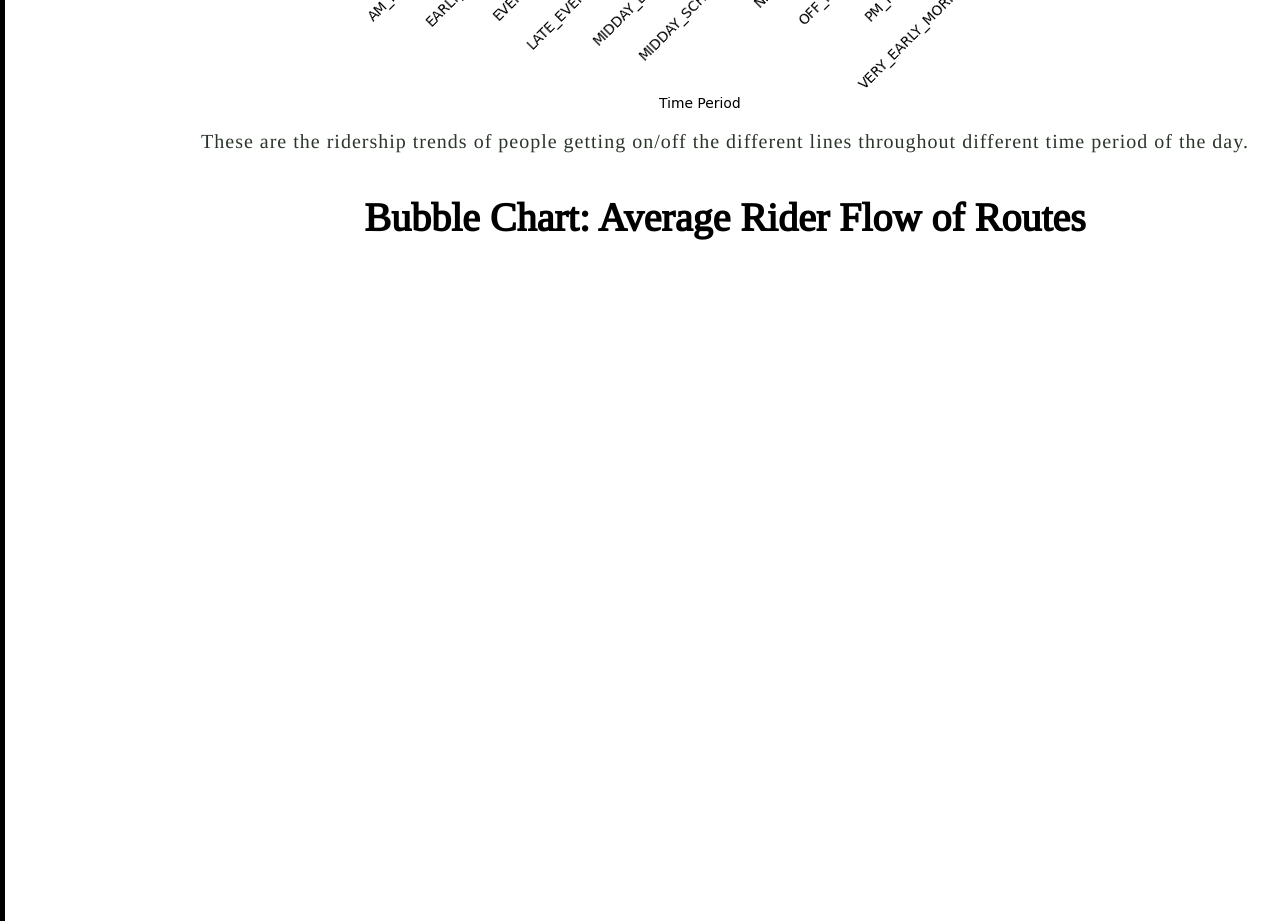
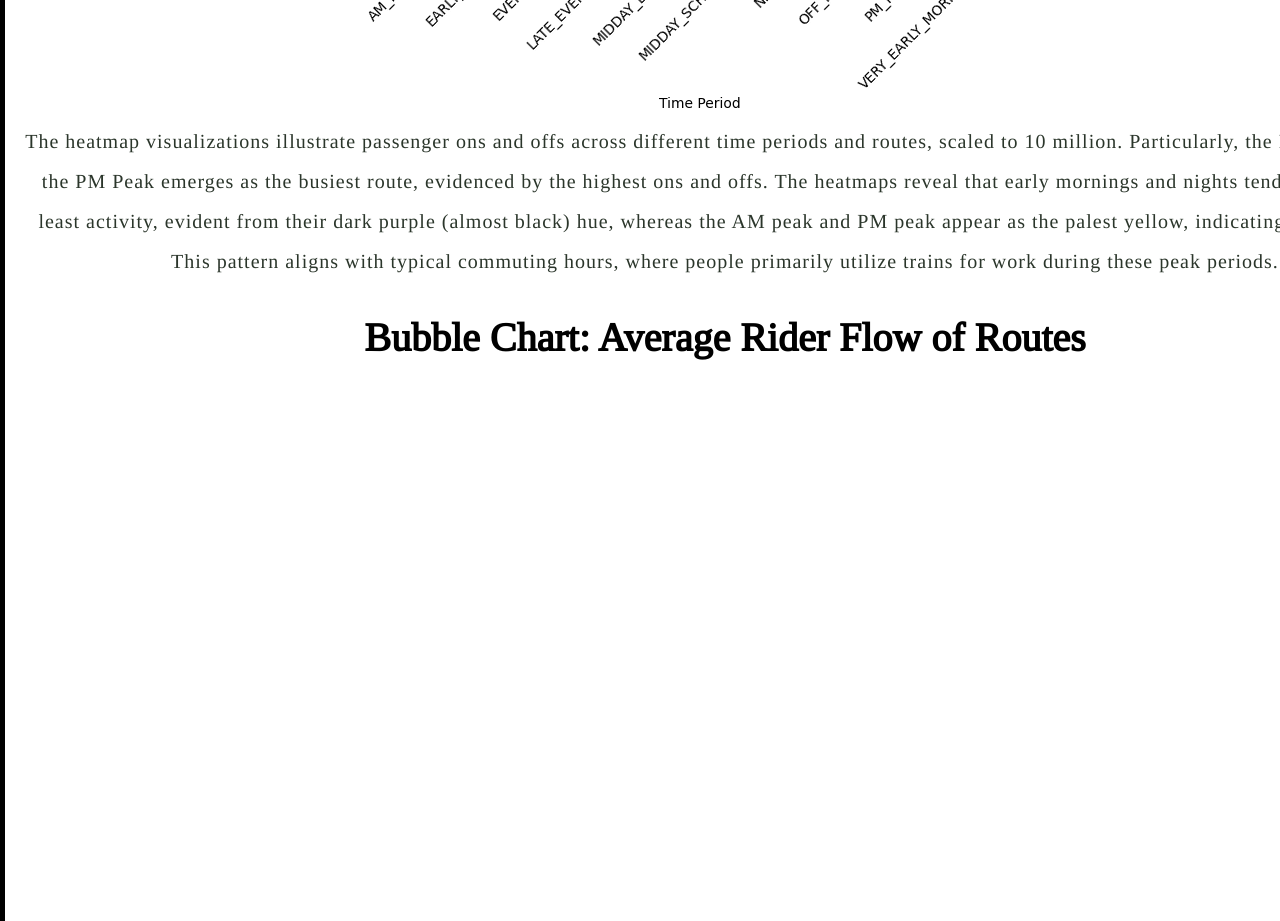
Before and after one commit to ibabaig/ds4200-final, a plain HTML site: page index.html in a window 1280 px wide. Shown: the part 3720-4641 px from the top of the page. Drawn offline with nearby package versions, Linux system fonts and the light colour scheme; a script that the page names is missing.

Commit message:
Update index.html
added to heatmap paragraph

```diff
--- a/index.html
+++ b/index.html
@@ -36,7 +36,11 @@
     <h2>Heatmap: Time Periods and Riderships Frequency</h2>
         <img src="images/heatmap_offs.png" alt="Total Passenger Offs throughout the day"/>
         <img src="images/heatmap_ons.png" alt="Total Passenger Ons throughout the day"/>
-      <p>These are the ridership trends of people getting on/off the different lines throughout different time period of the day.</p>
+      <p>The heatmap visualizations illustrate passenger ons and offs across different time periods and routes, scaled to 10 million.
+        Particularly, the Red Line during the PM Peak emerges as the busiest route, evidenced by the highest ons and offs. The heatmaps
+        reveal that early mornings and nights tend to exhibit the least activity, evident from their dark purple (almost black) hue,
+        whereas the AM peak and PM peak appear as the palest yellow, indicating peak activity. This pattern aligns with typical commuting
+        hours, where people primarily utilize trains for work during these peak periods.</p>
 
     <h2>Bubble Chart: Average Rider Flow of Routes</h2>
       <div id="bubble_chart"></div>
```
